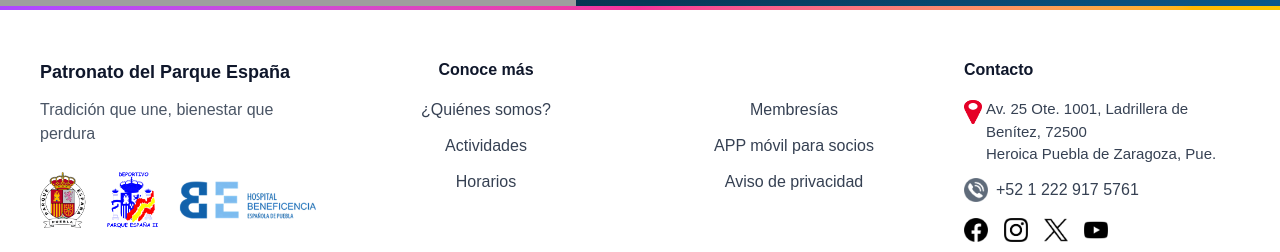
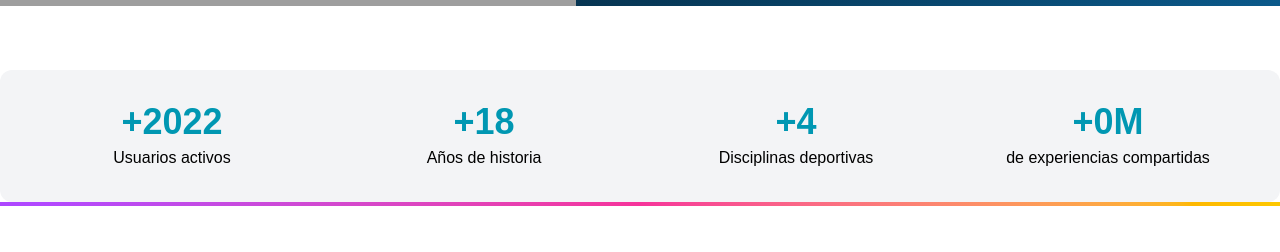
Before and after one commit to Urban1997/parque_espana, a React (Vite) app: page /about in a window 1280 px wide. Shown: the part 544-796 px from the top of the page. Built offline with nearby package versions, Linux system fonts and the light colour scheme; grey boxes are pictures that could not be loaded.

Commit message:
Se agrega StatsCounter a vista about

```diff
--- /dev/null
+++ b/src/constants/About.ts
@@ -0,0 +1,27 @@
+
+
+export const AboutContent = {
+  // hero: {
+  //   title: "Aquí se vive el movimiento",
+  //   description: "Deporte, cultura y comunidad en un mismo espacio.",
+  //   buttonText: "Descubre Parque España I",
+  //   buttonLink: "/parque-espana-1",
+  //   imageAlt:
+  //     "Jugador de tenis y mujer con vestimenta tradicional en Parque España",
+  // },
+
+  // stats: {
+  //   title: "Tradición, deporte y comunidad en Puebla",
+  //   description:
+  //     "Un espacio donde familias, cultura y bienestar se unen para crear experiencias memorables para todas las generaciones.",
+  //   buttonText: "Conoce nuestras instalaciones",
+  //   buttonLink: "/instalaciones",
+  //   counters: [
+  //     { value: 6500, suffix: "", label: "Usuarios activos" },
+  //     { value: 60, suffix: "", label: "Años de historia" },
+  //     { value: 10, suffix: "", label: "Disciplinas deportivas" },
+  //     { value: 1, suffix: "M", label: "de experiencias compartidas" },
+  //   ],
+  // },
+
+};
--- a/src/pages/About.tsx
+++ b/src/pages/About.tsx
@@ -1,10 +1,12 @@
 
 import Hero from '../components/About/1.Hero'
+import StatsCounter from "../components/Home/3.StatsCounter";
 
 export default function About() {
     return (
         <main>
             <Hero />
+            <StatsCounter />
         </main>
     )
 }
```
